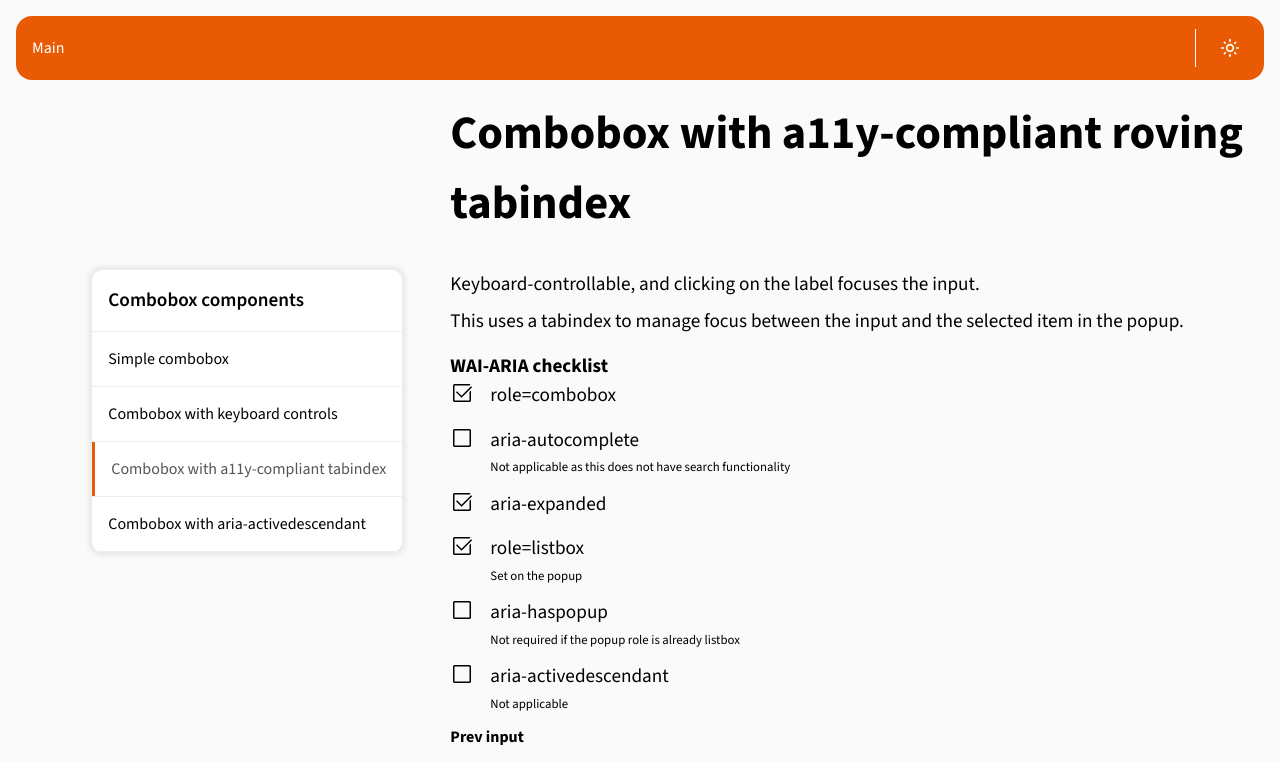
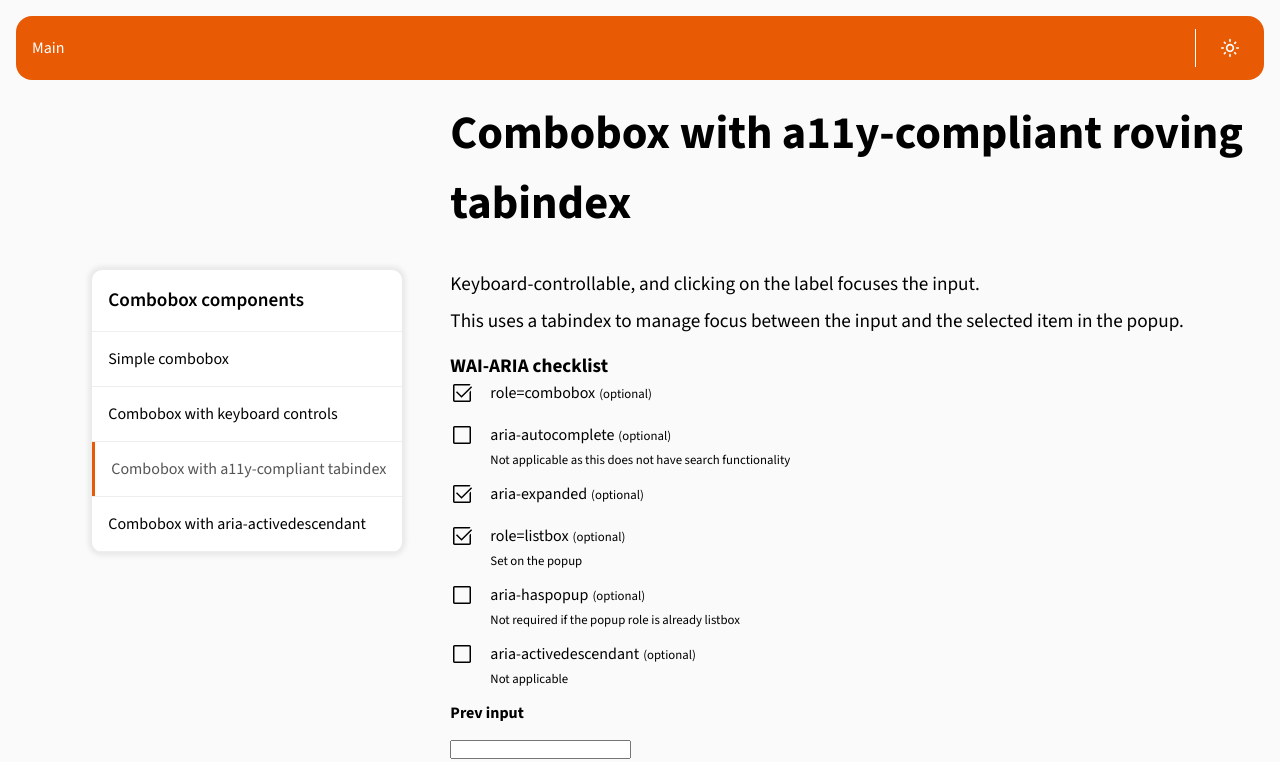
Before and after one commit to qroll/roll-web-lab, a Next.js app: page /a11y/combobox/tabindex in a window 1280 px wide. Shown: the top 762 px of the page. Built offline with nearby package versions, Linux system fonts and the light colour scheme.

Commit message:
Even more changes

```diff
--- a/src/components/combobox/checklist.tsx
+++ b/src/components/common/checklist.tsx
@@ -21,9 +21,9 @@ export function Checklist(props: ChecklistProps) {
     <List>
       {items.map((item, i) => (
         <ListItem key={item.label}>
-          <div>{item.checked ? <CheckedIcon /> : <UncheckedIcon />}</div>
+          <div>{item.checked ? <CheckedIcon aria-label="Complete" /> : <UncheckedIcon aria-label="Incomplete" />}</div>
           <div>
-            <Type.P mb="xs">
+            <Type.P mb="xs" size="h200">
               <ReactMarkdown
                 components={{
                   p: React.Fragment,
@@ -31,7 +31,7 @@ export function Checklist(props: ChecklistProps) {
               >
                 {item.label}
               </ReactMarkdown>
-              {item.mandatory && <Required aria-label="required">*</Required>}
+              {!item.mandatory && <Optional>(optional)</Optional>}
             </Type.P>
             <Type.Text size="h100">{item.remark && <ReactMarkdown>{item.remark}</ReactMarkdown>}</Type.Text>
           </div>
@@ -63,7 +63,6 @@ const UncheckedIcon = styled(CheckboxBlankIcon)`
   margin-right: 1rem;
 `;
 
-const Required = styled(Type.Inline)`
-  color: red;
+const Optional = styled(Type.Inline).attrs({ size: "h100" })`
   margin-left: 0.25rem;
 `;
--- a/src/components/typography/type.tsx
+++ b/src/components/typography/type.tsx
@@ -89,6 +89,10 @@ const StyledText = styled.p<TypeProps & SpacingProps>`
     padding: 2px 4px;
     border-radius: 2px;
   }
+
+  & a {
+    color: #3267bd;
+  }
 `;
 
 export const Type = {
--- a/src/pages/a11y/combobox/aria-activedescendant.tsx
+++ b/src/pages/a11y/combobox/aria-activedescendant.tsx
@@ -6,7 +6,7 @@ import {
   ComboboxWithAriaActivedescendantItem,
 } from "../../../components/combobox/combobox-with-aria-activedescendant";
 import { Type } from "../../../components/typography/type";
-import { Checklist } from "../../../components/combobox/checklist";
+import { Checklist } from "../../../components/common/checklist";
 
 export default function ComboboxWithAriaActivedescendantPage() {
   const [items] = useState([
--- a/src/pages/a11y/combobox/tabindex.tsx
+++ b/src/pages/a11y/combobox/tabindex.tsx
@@ -3,7 +3,7 @@ import { Nullable } from "../../../components/common/types";
 import { ComboboxPage } from "../../../components/combobox/combobox-page";
 import { ComboboxWithTabindex, ComboboxWithTabindexItem } from "../../../components/combobox/combobox-with-tabindex";
 import { Type } from "../../../components/typography/type";
-import { Checklist } from "../../../components/combobox/checklist";
+import { Checklist } from "../../../components/common/checklist";
 
 export default function ComboboxWithTabindexPage() {
   const [items] = useState([
```
